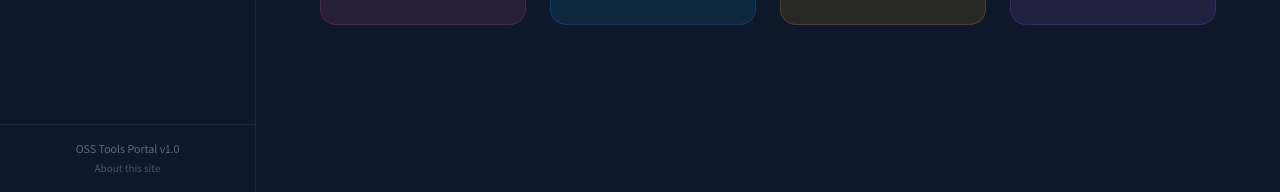
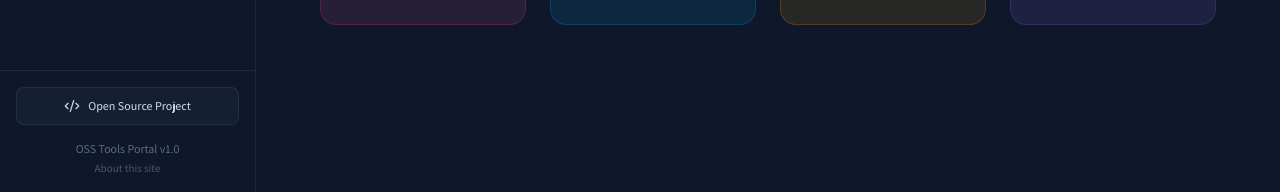
Before and after one commit to aizik-fridman/oss-tools, a React (Vite) app in the folder frontend/: page / in a window 1280 px wide. Shown: the part 608-800 px from the top of the page. Built offline with nearby package versions, Linux system fonts and the light colour scheme; a web font is replaced by a local one.

Commit message:
feat: Add open source github link button to sidebar

```diff
--- a/frontend/src/components/layout/PortalLayout.tsx
+++ b/frontend/src/components/layout/PortalLayout.tsx
@@ -1,5 +1,5 @@
 import { Link, Outlet, useLocation } from 'react-router-dom';
-import { Search, LayoutDashboard, FileWarning, Calculator, Menu, X, Info, ExternalLink, Mail } from 'lucide-react';
+import { Search, LayoutDashboard, FileWarning, Calculator, Menu, X, Info, ExternalLink, Mail, Code2 } from 'lucide-react';
 import { useState } from 'react';
 
 export default function PortalLayout() {
@@ -61,11 +61,17 @@ export default function PortalLayout() {
           })}
         </nav>
 
-        <div className="p-4 border-t border-slate-800 text-xs text-slate-500 text-center flex flex-col gap-1 shrink-0 bg-slate-900 pb-safe">
-          <span>OSS Tools Portal v1.0</span>
-          <button onClick={() => setIsAboutOpen(true)} className="text-[11px] text-slate-600 hover:text-sky-400 transition-colors font-medium">
-            About this site
-          </button>
+        <div className="p-4 border-t border-slate-800 text-xs text-slate-500 flex flex-col gap-4 shrink-0 bg-slate-900 pb-safe">
+          <a href="https://github.com/aizik-fridman/oss-tools" target="_blank" rel="noreferrer" className="flex items-center justify-center gap-2 px-3 py-2.5 bg-slate-800/50 hover:bg-slate-800 text-slate-300 hover:text-white rounded-lg transition-colors border border-slate-700/50 font-medium">
+            <Code2 size={16} />
+            <span>Open Source Project</span>
+          </a>
+          <div className="text-center flex flex-col gap-1">
+            <span>OSS Tools Portal v1.0</span>
+            <button onClick={() => setIsAboutOpen(true)} className="text-[11px] text-slate-600 hover:text-sky-400 transition-colors font-medium">
+              About this site
+            </button>
+          </div>
         </div>
       </div>
 
```
